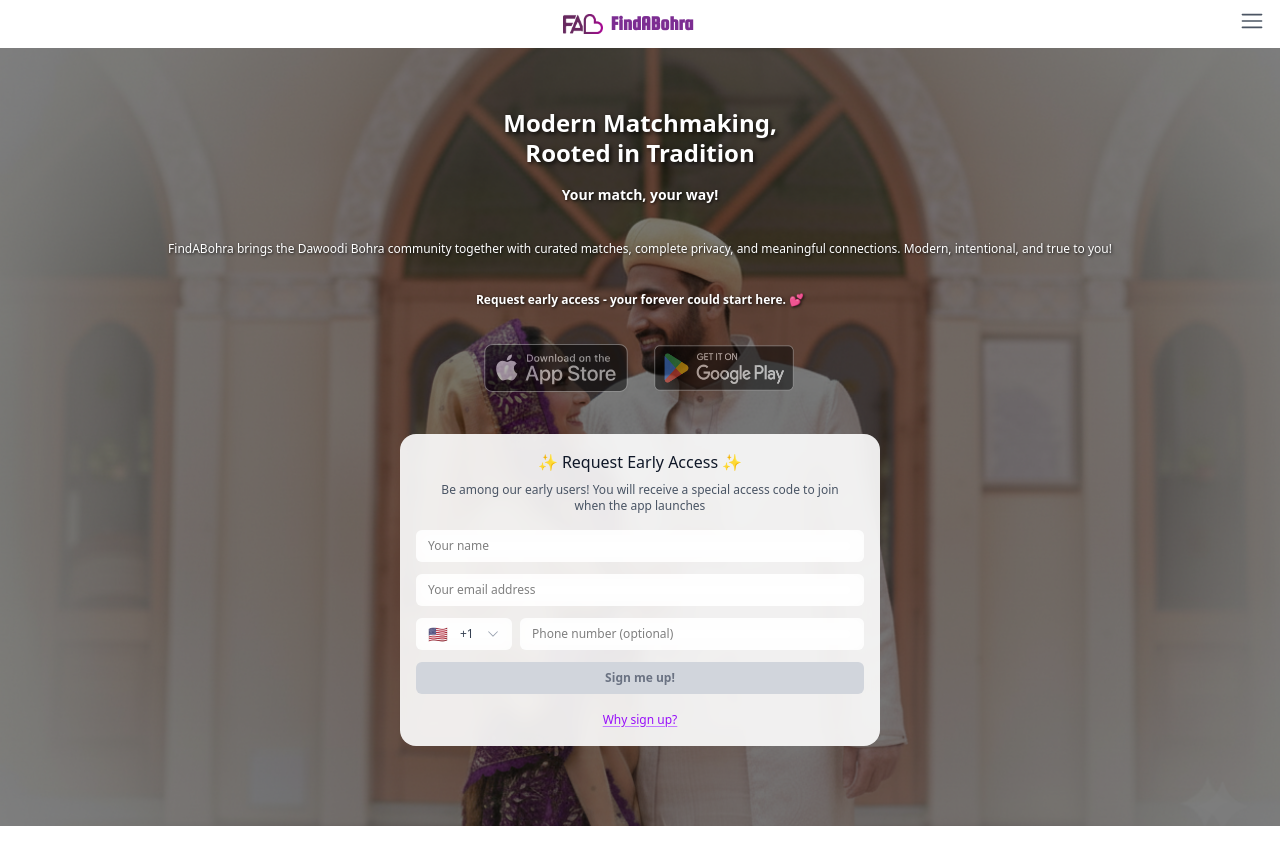
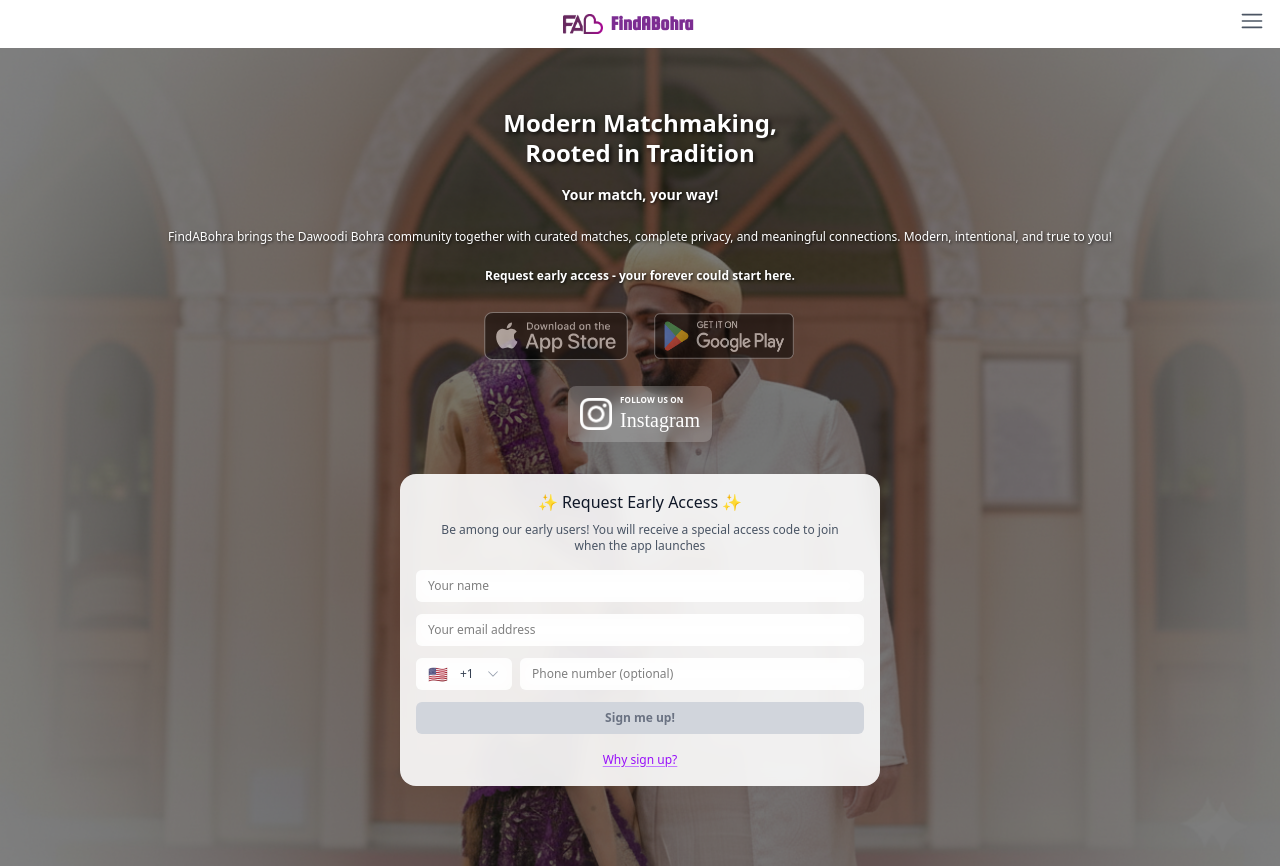
Before and after one commit to ruqaiyae/findabohra, a Next.js app: page / in a window 1280 px wide. Shown: the top 868 px of the page. Built offline with nearby package versions, Linux system fonts and the light colour scheme.

Commit message:
feat: add Instagram button to hero section

```diff
--- a/src/app/api/submit-invite/route.ts
+++ b/src/app/api/submit-invite/route.ts
@@ -54,8 +54,6 @@
 
       if (!success) {
         console.error("Google Sheets submission failed");
-        // Don't fail the request - this is optional integration
-      } else {
       }
     } catch (error) {
       console.error("Error submitting to Google Sheets:", error);
--- a/src/components/Hero.tsx
+++ b/src/components/Hero.tsx
@@ -27,7 +27,7 @@
         <div className="relative z-10 max-w-7xl mx-auto px-4 sm:px-6 lg:px-8 pt-15 pb-20 md:py-0 h-full md:h-[92vh] ">
           <div className="grid grid-cols-1 lg:grid-cols-2 gap-8 items-center h-full">
             {/* Left Content */}
-            <div className="space-y-6 text-center lg:text-left">
+            <div className="space-y-4 text-center lg:text-left">
               <div>
                 <h1
                   className="text-2xl lg:text-4xl font-bold text-white leading-tight mb-4 md:mb-6"
@@ -44,7 +44,7 @@
                   Your match, your way!
                 </p>
                 <p
-                  className="text-xs md:text-base p-6 md:px-0 text-white leading-relaxed"
+                  className="text-xs md:text-base px-6 py-3 md:px-0 text-white leading-relaxed"
                   style={{ textShadow: "1px 1px 3px rgba(0,0,0,0.8)" }}
                 >
                   FindABohra brings the Dawoodi Bohra community together with
@@ -55,11 +55,11 @@
                   className="text-xs md:text-lg font-semibold mt-2 text-white leading-relaxed"
                   style={{ textShadow: "1px 1px 3px rgba(0,0,0,0.8)" }}
                 >
-                  Request early access - your forever could start here. 💕
+                  Request early access - your forever could start here.
                 </p>
               </div>
 
-              {/* App Download Buttons - Disabled */}
+              {/* App Download Buttons */}
               <div className="flex gap-2 items-center justify-center lg:justify-start">
                 <div className="relative w-40 h-12 sm:w-50 sm:h-15 opacity-50 cursor-not-allowed">
                   <Image
@@ -77,6 +77,36 @@
                     sizes="(max-width: 640px) 160px, 200px"
                   />
                 </div>
+              </div>
+
+              {/* Instagram Follow Button - Centered below app buttons */}
+              <div className="w-[60%] sm:w-[50%] md:w-[60%] mx-auto mt-4">
+                <a
+                  href="https://www.instagram.com/findabohra"
+                  target="_blank"
+                  rel="noopener noreferrer"
+                  className="inline-flex items-center gap-2 sm:gap-3 bg-white/20 backdrop-blur-sm border border-white/50 rounded-lg px-3 py-2 sm:px-4 sm:py-3 hover:bg-white/20 transition-all duration-300 group"
+                  aria-label="Follow us on Instagram"
+                >
+                  <Image
+                    src="/instagram-official.png"
+                    alt="Instagram"
+                    width={24}
+                    height={24}
+                    className="w-8 h-8 md:w-10 md:h-10"
+                  />
+                  <div className="flex flex-col text-start">
+                    <span className="text-[8px] md:text-xs font-bold text-white uppercase tracking-wide">
+                      Follow us on
+                    </span>
+                    <span
+                      className="text-xl sm:text-2xl md:text-3xl font-normal text-white"
+                      style={{ fontFamily: "Brush Script MT, cursive" }}
+                    >
+                      Instagram
+                    </span>
+                  </div>
+                </a>
               </div>
 
               {/* Statistics */}
--- a/src/components/InviteForm.tsx
+++ b/src/components/InviteForm.tsx
@@ -1,6 +1,6 @@
 "use client";
 
-import { useState } from "react";
+import { useState, useEffect, useRef } from "react";
 import { CountryDropdown } from "./CountryDropdown";
 import { Country, defaultCountry } from "@/data/countries";
 import { validateFormData, sanitizeInput } from "@/utils/validation";
@@ -33,6 +33,8 @@
   >("idle");
   const [errors, setErrors] = useState<FormErrors>({});
   const [touched, setTouched] = useState<Record<string, boolean>>({});
+  const [showTooltip, setShowTooltip] = useState(false);
+  const tooltipRef = useRef<HTMLDivElement>(null);
 
   // Handle input changes with automatic sanitization and touch tracking
   const handleInputChange = (field: keyof InviteFormData, value: string) => {
@@ -57,6 +59,31 @@
       countryCode: country,
     }));
   };
+
+  // Tooltip handlers for mobile compatibility
+  const handleTooltipToggle = () => {
+    setShowTooltip(!showTooltip);
+  };
+
+  // Click outside handler for tooltip
+  useEffect(() => {
+    const handleClickOutside = (event: MouseEvent) => {
+      if (
+        tooltipRef.current &&
+        !tooltipRef.current.contains(event.target as Node)
+      ) {
+        setShowTooltip(false);
+      }
+    };
+
+    if (showTooltip) {
+      document.addEventListener("mousedown", handleClickOutside);
+    }
+
+    return () => {
+      document.removeEventListener("mousedown", handleClickOutside);
+    };
+  }, [showTooltip]);
 
   const formValidation = validateFormData({
     name: formData.name,
@@ -314,14 +341,23 @@
         </div>
 
         {/* Why Sign Up Tooltip */}
-        <div className="relative inline-block w-full">
-          <div className="group text-center">
-            <span className="text-xs text-purple-600 hover:text-purple-800 cursor-pointer font-medium decoration-solid underline decoration-purple-400 hover:decoration-purple-600 underline-offset-2 transition-all duration-200 inline-block">
+        <div className="text-center">
+          <div className="relative inline-block" ref={tooltipRef}>
+            <span
+              className="text-xs text-purple-600 hover:text-purple-800 cursor-pointer font-medium decoration-solid underline decoration-purple-400 hover:decoration-purple-600 underline-offset-2 transition-all duration-200"
+              onClick={handleTooltipToggle}
+              onMouseEnter={() => setShowTooltip(true)}
+              onMouseLeave={() => setShowTooltip(false)}
+            >
               Why sign up?
             </span>
 
             {/* Tooltip Content */}
-            <div className="absolute bottom-full left-1/2 transform -translate-x-1/2 mb-2 w-80 bg-white border-2 border-purple-300 rounded-lg shadow-2xl opacity-0 invisible group-hover:opacity-100 group-hover:visible transition-all duration-300 ease-in-out z-50 p-4">
+            <div
+              className={`absolute bottom-full left-1/2 transform -translate-x-1/2 mb-2 w-80 bg-white border-2 border-purple-300 rounded-lg shadow-2xl transition-all duration-300 ease-in-out z-50 p-4 ${
+                showTooltip ? "opacity-100 visible" : "opacity-0 invisible"
+              }`}
+            >
               <div className="text-xs text-gray-900 space-y-3 text-left">
                 <div className="font-bold text-gray-900 mb-4 text-center text-sm border-b-2 border-purple-200 pb-3">
                   Exclusive Benefits
--- a/src/components/carouselContent/FeatureDescription.tsx
+++ b/src/components/carouselContent/FeatureDescription.tsx
@@ -1,4 +1,4 @@
-import { CarouselItem } from "./typeLib";
+import { CarouselItem } from "@/data/carouselData";
 
 type FeatureDescriptionProps = {
   currentItem: CarouselItem;
@@ -9,7 +9,9 @@
 }: FeatureDescriptionProps) {
   return (
     <div className="mx-auto text-center md:text-left space-y-2 md:space-y-6">
-      <h3 className="text-lg md:text-3xl font-bold text-gray-900">{currentItem.title}</h3>
+      <h3 className="text-lg md:text-3xl font-bold text-gray-900">
+        {currentItem.title}
+      </h3>
       <p className="text-sm md:text-lg text-gray-600 leading-relaxed">
         {currentItem.description}
       </p>
--- a/src/components/carouselContent/Slide0.tsx
+++ b/src/components/carouselContent/Slide0.tsx
@@ -1,6 +1,6 @@
 import Image from "next/image";
 import FeatureDescription from "./FeatureDescription";
-import { CarouselItem } from "./typeLib";
+import { CarouselItem } from "@/data/carouselData";
 
 type Slide0Props = {
   currentItem: CarouselItem;
--- a/src/components/carouselContent/Slide1.tsx
+++ b/src/components/carouselContent/Slide1.tsx
@@ -1,6 +1,6 @@
 import Image from "next/image";
 import FeatureDescription from "./FeatureDescription";
-import { CarouselItem } from "./typeLib";
+import { CarouselItem } from "@/data/carouselData";
 
 type Slide1Props = {
   currentItem: CarouselItem;
--- a/src/components/carouselContent/Slide2.tsx
+++ b/src/components/carouselContent/Slide2.tsx
@@ -1,5 +1,5 @@
 import Image from "next/image";
-import { CarouselItem } from "./typeLib";
+import { CarouselItem } from "@/data/carouselData";
 import FeatureDescription from "./FeatureDescription";
 
 type Slide2Props = {
--- a/src/components/carouselContent/Slide3.tsx
+++ b/src/components/carouselContent/Slide3.tsx
@@ -1,5 +1,5 @@
 import Image from "next/image";
-import { CarouselItem } from "./typeLib";
+import { CarouselItem } from "@/data/carouselData";
 import FeatureDescription from "./FeatureDescription";
 
 type Slide3Props = {
--- a/src/components/carouselContent/Slide4.tsx
+++ b/src/components/carouselContent/Slide4.tsx
@@ -1,5 +1,5 @@
 import Image from "next/image";
-import { CarouselItem } from "./typeLib";
+import { CarouselItem } from "@/data/carouselData";
 import FeatureDescription from "./FeatureDescription";
 
 type Slide4Props = {
--- a/src/components/carouselContent/Slide5.tsx
+++ b/src/components/carouselContent/Slide5.tsx
@@ -1,6 +1,6 @@
 import Image from "next/image";
 import FeatureDescription from "./FeatureDescription";
-import { CarouselItem } from "./typeLib";
+import { CarouselItem } from "@/data/carouselData";
 
 type Slide6Props = {
   currentItem: CarouselItem;
--- a/src/components/carouselContent/typeLib.ts
+++ /dev/null
@@ -1,7 +0,0 @@
-type CarouselItem = {
-  id: number;
-  title: string;
-  description: string;
-};
-
-export type { CarouselItem };
--- a/src/data/carouselData.ts
+++ b/src/data/carouselData.ts
@@ -1,4 +1,10 @@
-export const carouselItems = [
+export type CarouselItem = {
+  id: number;
+  title: string;
+  description: string;
+};
+
+export const carouselItems: CarouselItem[] = [
   {
     id: 0,
     title: "Tradition Meets Modern",
```
